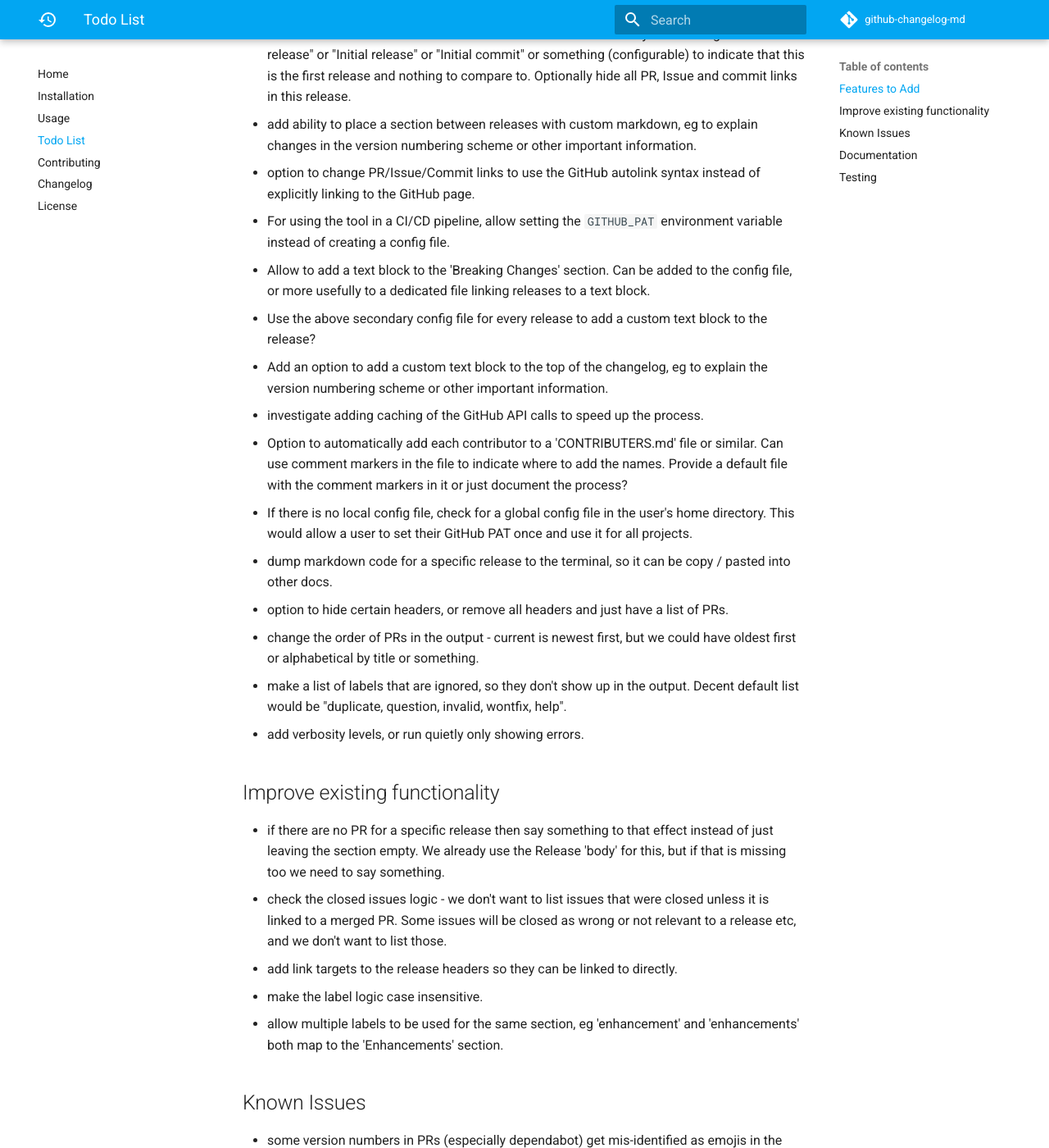
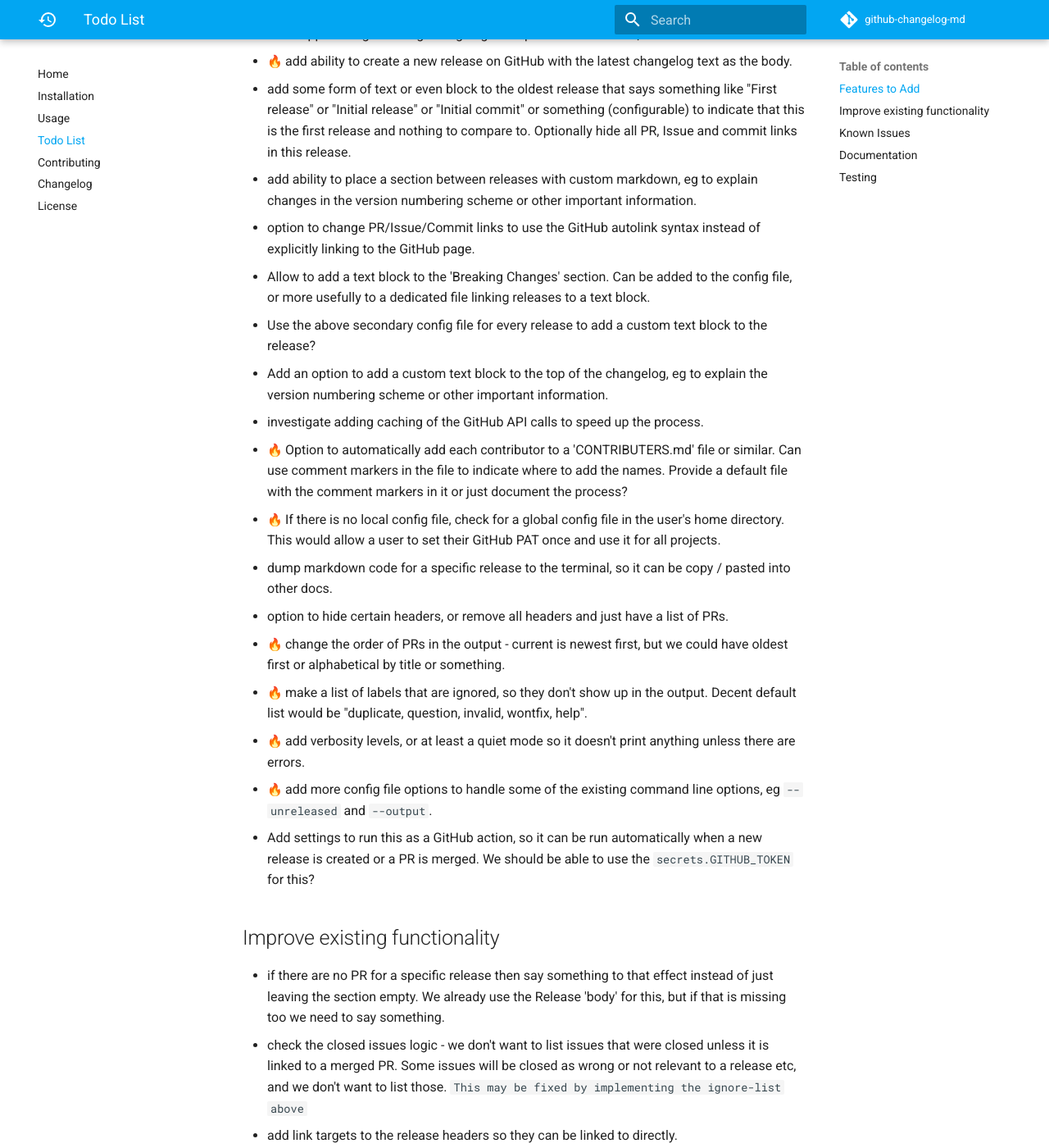
Before and after one commit to seapagan/github-changelog-md, an MkDocs documentation site: the page built from docs/todo_list.md, in a window 1280 px wide and 1400 px high, scrolled down 773 px. Shown: the whole window at 82% size. Built offline with MkDocs 1.6.1 and Material for MkDocs 9.7.7, drawn with Linux system fonts in a browser that asks for light colours; emoji names are drawn with the system emoji font; comment, search, counter and statistics services are not loaded; some of the changed text lies outside the part shown.

Commit message:
update TODO and CHANGELOG
Signed-off-by: Grant Ramsay <seapagan@gmail.com>

```diff
--- a/TODO.md
+++ b/TODO.md
@@ -3,9 +3,12 @@
 Not all of these features/ideas will (or should!) be implemented but this is an
 idea of where I want to take the project in the future.
 
+Items marked with ':fire:' should be implemented as a priority before the next
+minor release (patch or bug-fixes are ok as needed).
+
 ## Features to Add
 
-- Allow custom sections in the output, set by `label` or a regex.
+- :fire: Allow custom sections in the output, set by `label` or a regex.
 - Allow custom ordering of sections.
 - Allow custom output formats (e.g. HTML, Markdown, PDF, LaTeX, etc.).
 - Ability to only update changes and leave the rest of the file untouched (ie do
@@ -15,13 +18,13 @@
 - Ability to upload the CHANGELOG to a remote server.
 - Allow filtering of commits based on commit message or other criteria.
 - Allow customization of the commit message format in the changelog.
-- Allow customization of the date format in the changelog.
+- :fire: Allow customization of the date format in the changelog.
 - Add support for generating changelogs for specific time periods (e.g. last
   week, last month, etc.)
 - Add support for generating changelogs for specific contributors, authors or
   teams.
-- add ability to create a new release on GitHub with the latest changelog text
-  as the body.
+- :fire: add ability to create a new release on GitHub with the latest changelog
+  text as the body.
 - add some form of text or even block to the oldest release that says something
   like "First release" or "Initial release" or "Initial commit" or something
   (configurable) to indicate that this is the first release and nothing to
@@ -31,8 +34,6 @@
   information.
 - option to change PR/Issue/Commit links to use the GitHub autolink syntax
   instead of explicitly linking to the GitHub page.
-- For using the tool in a CI/CD pipeline, allow setting the `GITHUB_PAT`
-  environment variable instead of creating a config file.
 - Allow to add a text block to the 'Breaking Changes' section. Can be added to
   the config file, or more usefully to a dedicated file linking releases to a
   text block.
@@ -41,22 +42,29 @@
 - Add an option to add a custom text block to the top of the changelog, eg to
   explain the version numbering scheme or other important information.
 - investigate adding caching of the GitHub API calls to speed up the process.
-- Option to automatically add each contributor to a 'CONTRIBUTERS.md' file or
-  similar. Can use comment markers in the file to indicate where to add the
-  names. Provide a default file with the comment markers in it or just document
-  the process?
-- If there is no local config file, check for a global config file in the user's
-  home directory. This would allow a user to set their GitHub PAT once and use
-  it for all projects.
+- :fire: Option to automatically add each contributor to a 'CONTRIBUTERS.md'
+  file or similar. Can use comment markers in the file to indicate where to add
+  the names. Provide a default file with the comment markers in it or just
+  document the process?
+- :fire: If there is no local config file, check for a global config file in the
+  user's home directory. This would allow a user to set their GitHub PAT once
+  and use it for all projects.
 - dump markdown code for a specific release to the terminal, so it can be copy /
   pasted into other docs.
 - option to hide certain headers, or remove all headers and just have a list of
   PRs.
-- change the order of PRs in the output - current is newest first, but we could
-  have oldest first or alphabetical by title or something.
-- make a list of labels that are ignored, so they don't show up in the output.
-  Decent default list would be "duplicate, question, invalid, wontfix, help".
-- add verbosity levels, or run quietly only showing errors.
+- :fire: change the order of PRs in the output - current is newest first, but we
+  could have oldest first or alphabetical by title or something.
+- :fire: make a list of labels that are ignored, so they don't show up in the
+  output. Decent default list would be "duplicate, question, invalid, wontfix,
+  help".
+- :fire: add verbosity levels, or at least a quiet mode so it doesn't print
+  anything unless there are errors.
+- :fire: add more config file options to handle some of the existing command line
+  options, eg `--unreleased` and `--output`.
+- Add settings to run this as a GitHub action, so it can be run automatically
+  when a new release is created or a PR is merged. We should be able to use the
+  `secrets.GITHUB_TOKEN` for this?
 
 ## Improve existing functionality
 
@@ -65,11 +73,12 @@
   for this, but if that is missing too we need to say something.
 - check the closed issues logic - we don't want to list issues that were closed
   unless it is linked to a merged PR. Some issues will be closed as wrong or not
-  relevant to a release etc, and we don't want to list those.
+  relevant to a release etc, and we don't want to list those. `This may be fixed
+  by implementing the ignore-list above`
 - add link targets to the release headers so they can be linked to directly.
-- make the label logic case insensitive.
-- allow multiple labels to be used for the same section, eg 'enhancement' and
-  'enhancements' both map to the 'Enhancements' section.
+- :fire: make the label logic case insensitive.
+- :fire: allow multiple labels to be used for the same section, eg 'enhancement'
+  and 'enhancements' both map to the 'Enhancements' section.
 
 ## Known Issues
 
```
Also changed, not shown: CHANGELOG.md (+20 -0 lines).
